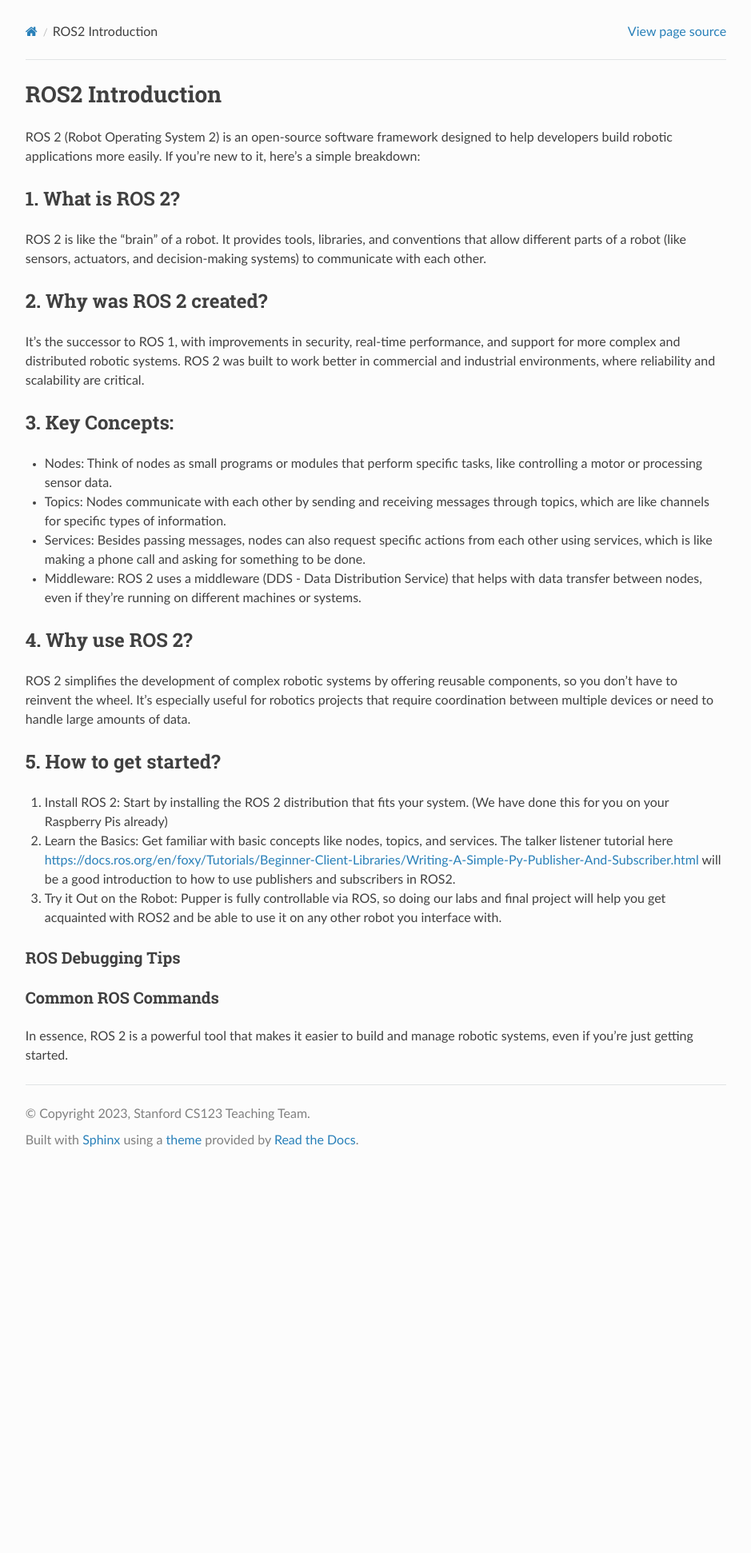
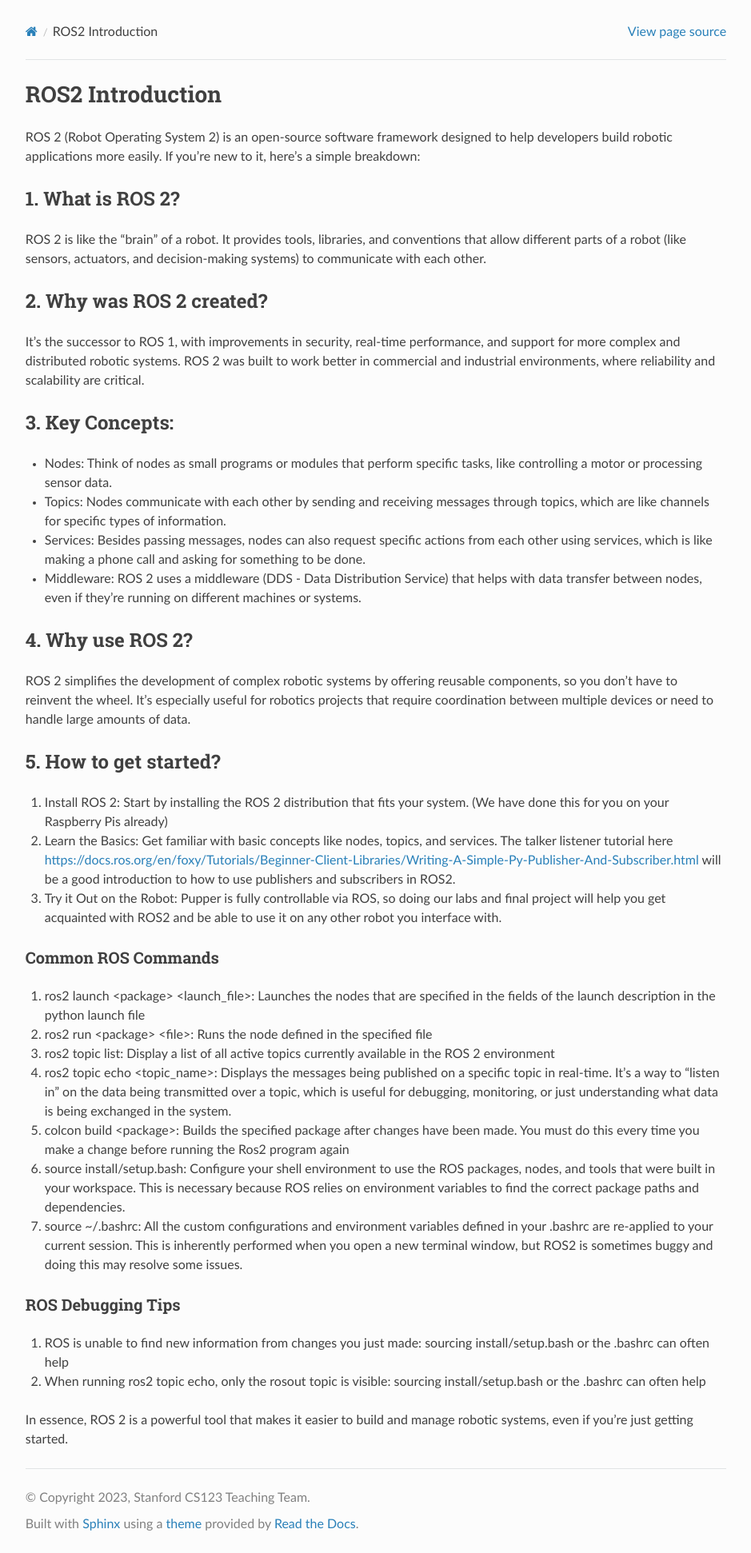
Before and after one commit to cs123-stanford/cs123-stanford-2024, a Sphinx documentation site: the page built from docs/schedule/lectures/fall-24/ros_intro.rst, in a window 1280 px wide. Shown: the whole page at 80% size, without its empty margins (320-1259 px from the left). Built offline with Sphinx 7.4.7 and the Read the Docs theme 2.0.0, drawn with Linux system fonts in a browser that asks for light colours; pages that are not in the unit, such as notebooks, are missing from menus; before the commit the page ends 1462 px from its top, so only the background shows below that.

Commit message:
Update ros_intro.rst

```diff
--- a/docs/schedule/lectures/fall-24/ros_intro.rst
+++ b/docs/schedule/lectures/fall-24/ros_intro.rst
@@ -32,10 +32,20 @@ ROS 2 simplifies the development of complex robotic systems by offering reusable
 #. Learn the Basics: Get familiar with basic concepts like nodes, topics, and services. The talker listener tutorial here https://docs.ros.org/en/foxy/Tutorials/Beginner-Client-Libraries/Writing-A-Simple-Py-Publisher-And-Subscriber.html will be a good introduction to how to use publishers and subscribers in ROS2.
 #. Try it Out on the Robot: Pupper is fully controllable via ROS, so doing our labs and final project will help you get acquainted with ROS2 and be able to use it on any other robot you interface with.
 
+Common ROS Commands
+___________________
+#. ros2 launch <package> <launch_file>: Launches the nodes that are specified in the fields of the launch description in the python launch file
+#. ros2 run <package> <file>: Runs the node defined in the specified file
+#. ros2 topic list: Display a list of all active topics currently available in the ROS 2 environment
+#. ros2 topic echo <topic_name>: Displays the messages being published on a specific topic in real-time. It's a way to "listen in" on the data being transmitted over a topic, which is useful for debugging, monitoring, or just understanding what data is being exchanged in the system.
+#. colcon build <package>: Builds the specified package after changes have been made. You must do this every time you make a change before running the Ros2 program again
+#. source install/setup.bash: Configure your shell environment to use the ROS packages, nodes, and tools that were built in your workspace. This is necessary because ROS relies on environment variables to find the correct package paths and dependencies.
+#. source ~/.bashrc: All the custom configurations and environment variables defined in your .bashrc are re-applied to your current session. This is inherently performed when you open a new terminal window, but ROS2 is sometimes buggy and doing this may resolve some issues.
+
 ROS Debugging Tips
 __________________
+#. ROS is unable to find new information from changes you just made: sourcing install/setup.bash or the .bashrc can often help
+#. When running ros2 topic echo, only the \rosout topic is visible: sourcing install/setup.bash or the .bashrc can often help
 
-Common ROS Commands
-___________________
 
 In essence, ROS 2 is a powerful tool that makes it easier to build and manage robotic systems, even if you're just getting started.
```
